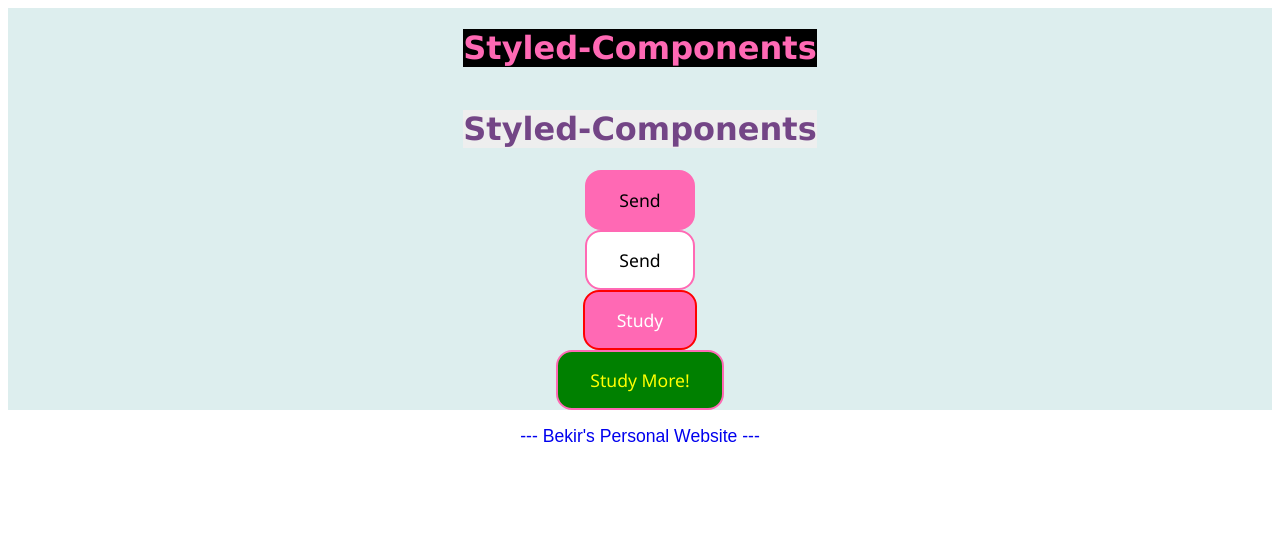
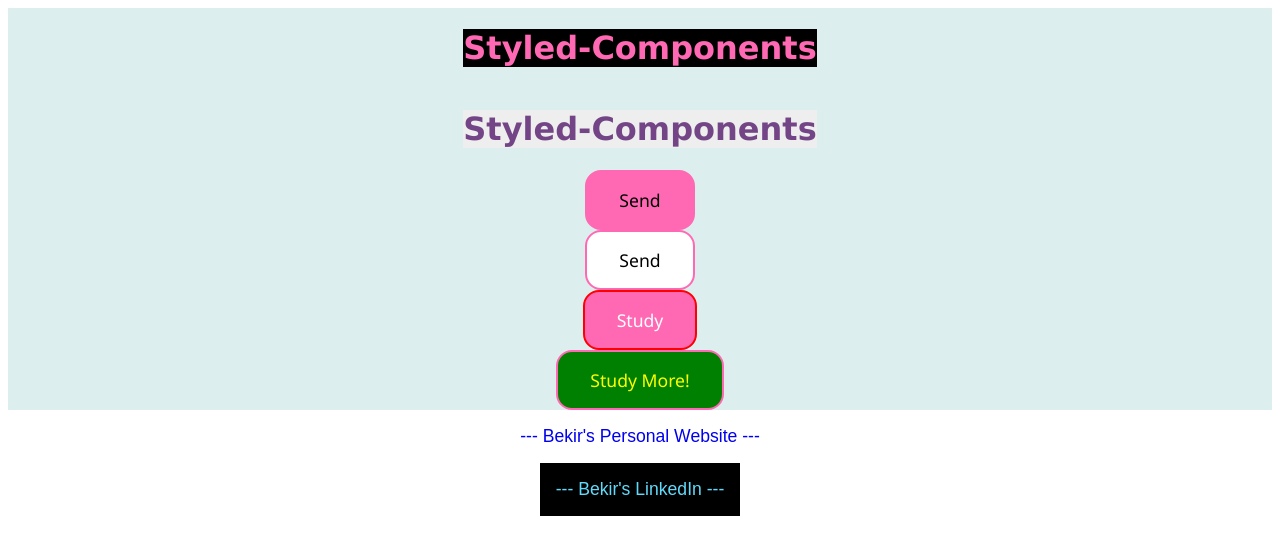
Before and after one commit to Bskasan/React_Practises, a React (Create React App) app in the folder rc_13_styled-comp-intro/styled-intro_inclass/: page / in a window 1280 px wide. Shown: the top 554 px of the page. Built offline with nearby package versions, Linux system fonts and the light colour scheme.

Commit message:
used css with small prop and created one more link styled comp

```diff
--- a/rc_13_styled-comp-intro/styled-intro_inclass/src/App.js
+++ b/rc_13_styled-comp-intro/styled-intro_inclass/src/App.js
@@ -21,6 +21,9 @@ function App() {
         <Links href="https://github.com/Bskasan" target="_blank">
           --- Bekir's Personal Website ---
         </Links>
+        <Links small href="https://www.linkedin.com/in/bekirskasan/" target="_blank">
+          --- Bekir's LinkedIn ---
+        </Links>
       </Sarmal>
     </>
   );
--- a/rc_13_styled-comp-intro/styled-intro_inclass/src/components/Links.jsx
+++ b/rc_13_styled-comp-intro/styled-intro_inclass/src/components/Links.jsx
@@ -1,4 +1,4 @@
-import styled from "styled-components";
+import styled, { css } from "styled-components";
 
 const Links = styled.a`
   text-decoration: none;
@@ -8,6 +8,14 @@ const Links = styled.a`
   &:hover {
     font-weight: 700;
   }
+
+  ${({ small }) =>
+    small &&
+    css`
+      background-color: black;
+      color: #61dbfb;
+      padding: 1rem;
+    `}
 `;
 
 export default Links;
```
